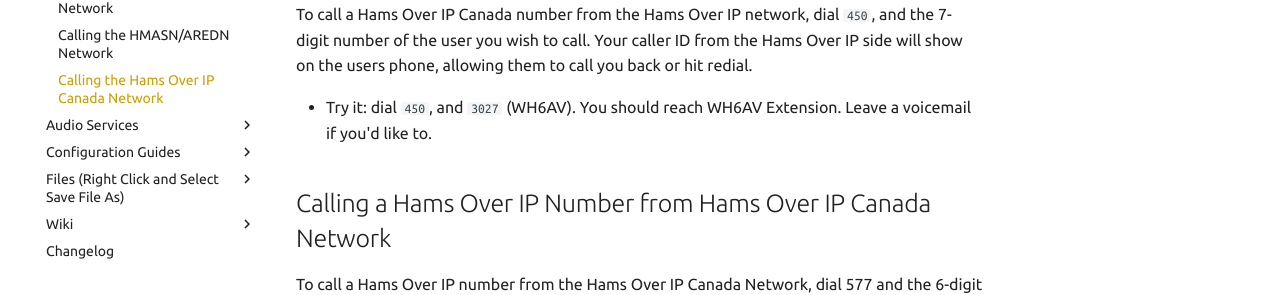
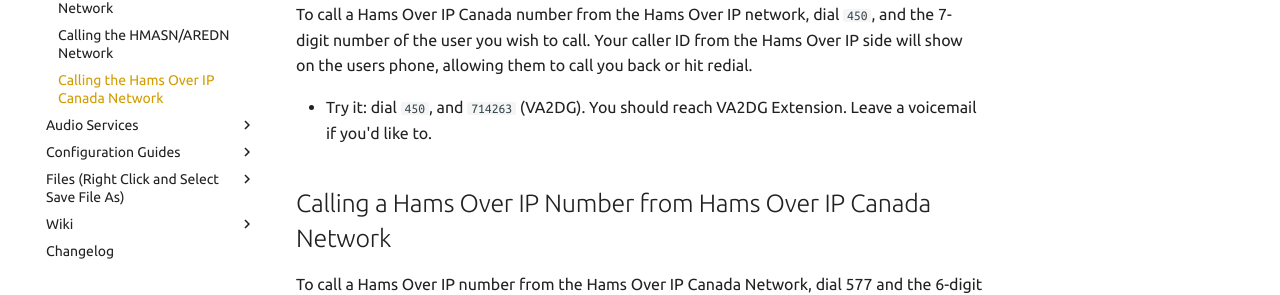
Before and after one commit to hamsoverip/wiki, an MkDocs documentation site: the page built from docs/General/other_systems/hamsoverip-ca.md, in a window 1280 px wide and 1075 px high. Shown: the part 454-749 px from the top of the window. Built offline with MkDocs 1.6.1 and Material for MkDocs 9.7.7, drawn with Linux system fonts in a browser that asks for light colours; comment, search, counter and statistics services are not loaded.

Commit message:
Update hamsoverip-ca.md

````diff
--- a/docs/General/other_systems/hamsoverip-ca.md
+++ b/docs/General/other_systems/hamsoverip-ca.md
@@ -10,7 +10,7 @@
 
 To call a Hams Over IP Canada number from the Hams Over IP network, dial ```450```, and the 7-digit number of the user you wish to call. Your caller ID from the Hams Over IP side will show on the users phone, allowing them to call you back or hit redial.
 
-* Try it: dial ```450```, and ```3027``` (WH6AV). You should reach WH6AV Extension.  Leave a voicemail if you'd like to.
+* Try it: dial ```450```, and ```714263``` (VA2DG). You should reach VA2DG Extension.  Leave a voicemail if you'd like to.
 
 ## Calling a Hams Over IP Number from Hams Over IP Canada Network
 
````
